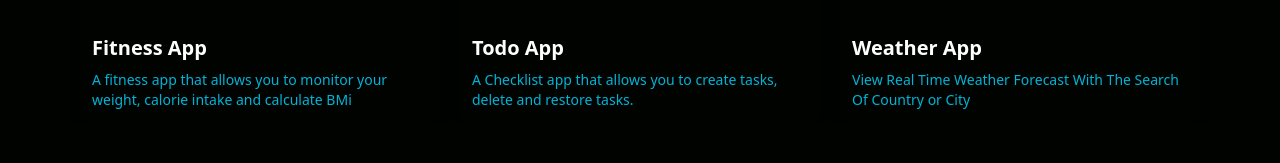
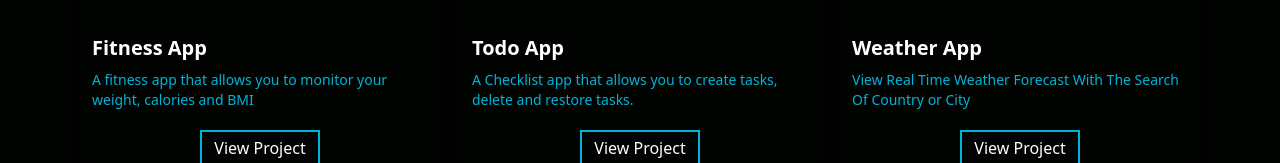
Before and after one commit to LuA1i/Updated_Portfolio, a React (Create React App) app: page / in a window 1280 px wide. Shown: the part 1590-1753 px from the top of the page. Before the commit the page ends 1712 px from the top, so only its background shows below. Built offline with nearby package versions, Linux system fonts and the light colour scheme.

Commit message:
linked projects

```diff
--- a/src/components/Projects/Projects.js
+++ b/src/components/Projects/Projects.js
@@ -21,6 +21,16 @@ const Projects = () => {
               <h3 className="text-xl font-semibold mb-2">{project.title}</h3>
               <p className="text-[#00b4d8] text-sm">{project.description}</p>
             </div>
+            <div className="flex items-center justify-center ">
+              <a
+                href={project.link}
+                target="_blank"
+                rel="noreferrer noopener"
+                className="bg-[#000300] border-2 border-[#00b4d8]  text-white py-1 px-3 mt-2 hover:bg-[#0096c7] transition-colors duration-300 cursor-pointer"
+              >
+                View Project
+              </a>
+            </div>
           </div>
         ))}
       </div>
--- a/src/components/Projects/projectsData.js
+++ b/src/components/Projects/projectsData.js
@@ -6,20 +6,23 @@ const projects = [
   {
     title: 'Fitness App',
     description:
-      'A fitness app that allows you to monitor your weight, calorie intake and calculate BMi',
+      'A fitness app that allows you to monitor your weight, calories and BMI',
     imgSrc: fitnessImg,
+    link: 'https://lua1i.github.io/fitness-react-app/',
   },
   {
     title: 'Todo App',
     description:
       'A Checklist app that allows you to create tasks, delete and restore tasks.',
     imgSrc: todoImg,
+    link: 'https://lua1i.github.io/ToDo-app/',
   },
   {
     title: 'Weather App',
     description:
       'View Real Time Weather Forecast With The Search Of Country or City',
     imgSrc: weatherImg,
+    link: 'https://lua1i.github.io/react-weather-app/',
   },
 ]
 
```
